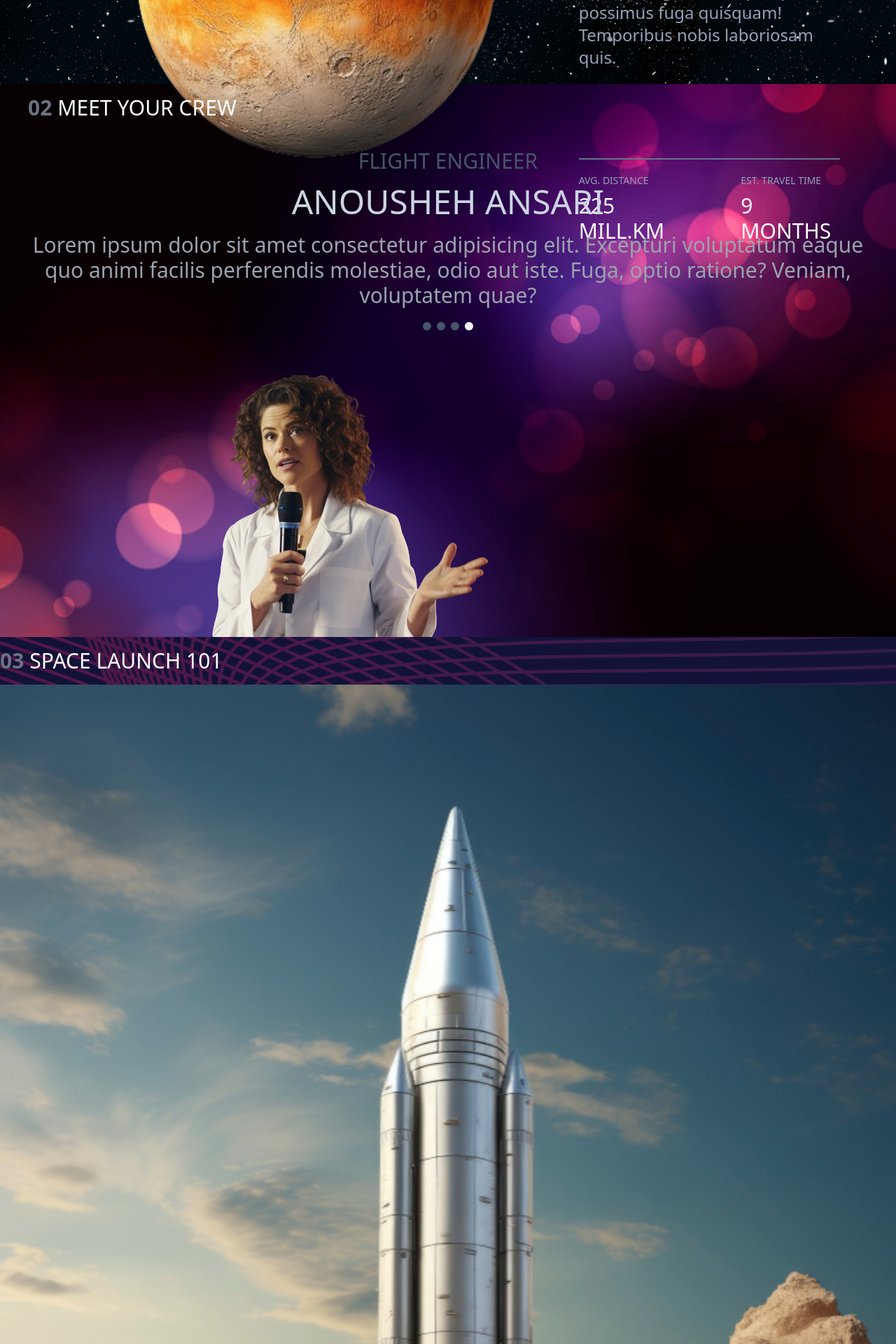
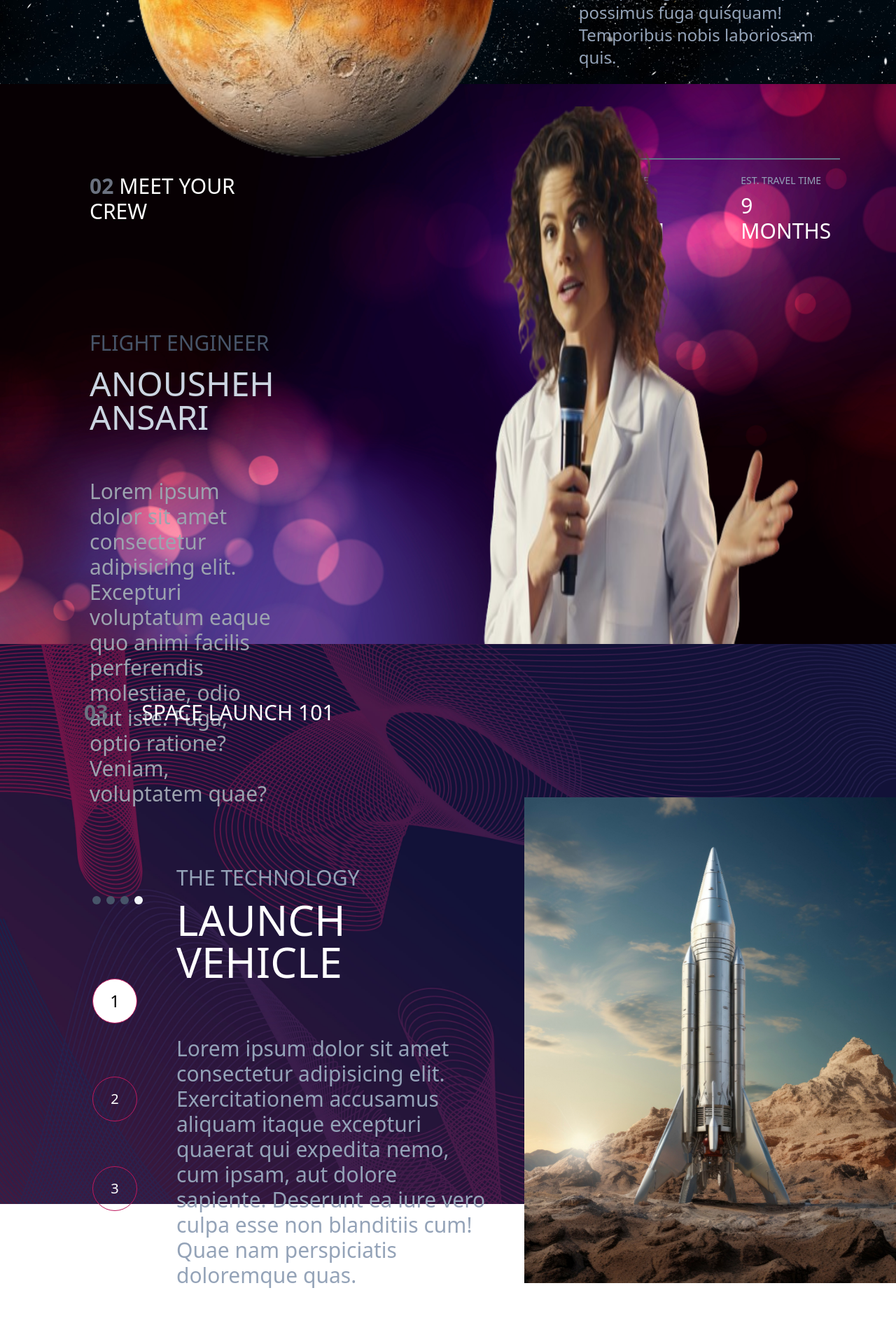
Before and after one commit to mktmakanta/move-landing-page, a React (Vite) app in the folder my-project/: page / in a window 1280 px wide. Shown: the part 1560-3480 px from the top of the page at 70% size. Built offline with nearby package versions, Linux system fonts and the light colour scheme.

Commit message:
today i am able to complete the last screen (desktop) responsive version of the project, will be debugging some components and adding animations to the project

```diff
--- a/my-project/src/Content.jsx
+++ b/my-project/src/Content.jsx
@@ -44,46 +44,48 @@
 
         </div>
     </div>
-    <div className="  px-4 bg-[url('/src/images/background3.jpg')]  bg-cover bg-center text-white text-center space-y-10 md:space-y-16 md:px-10">
-        <div className="">
-          <h3 className="text-2xl py-4 text-left md:text-3xl"><span className="text-gray-500 mr-2 font-bold">02</span>MEET YOUR CREW</h3>
-          <div className="md:mt-6 ">
+    <div className="  px-4 bg-[url('/src/images/background3.jpg')]  bg-cover bg-center text-white text-center space-y-10 md:space-y-16 md:px-10 xl:px-32 xl:h-screen xl:flex ">
+        <div className=" xl:w-5/12">
+          <h3 className="text-2xl py-4 text-left md:text-3xl xl:py-32"><span className="text-gray-500 mr-2 font-bold">02</span>MEET YOUR CREW</h3>
+          <div className="md:mt-6 xl:text-left ">
             <h3 className="text-slate-600 text-2xl my-2 md:my-4 md:text-3xl">FLIGHT ENGINEER</h3>
-            <h2 className="text-3xl text-slate-300 mb-5 md:text-5xl">ANOUSHEH ANSARI</h2>
-            <p className="text-gray-400 text-lg md:text-3xl">Lorem ipsum dolor sit amet consectetur adipisicing elit. Excepturi voluptatum eaque quo animi facilis perferendis molestiae, odio aut iste. Fuga, optio ratione? Veniam, voluptatem quae?</p>
+            <h2 className="text-3xl text-slate-300 mb-5 md:text-5xl ">ANOUSHEH ANSARI</h2>
+            <p className="text-gray-400 text-lg md:text-3xl xl:my-16">Lorem ipsum dolor sit amet consectetur adipisicing elit. Excepturi voluptatum eaque quo animi facilis perferendis molestiae, odio aut iste. Fuga, optio ratione? Veniam, voluptatem quae?</p>
           </div>
-          <div className="flex justify-center my-5 ">
+          <div className="flex justify-center xl:justify-start xl:mt-32 my-5 ">
             <div className="h-3 w-3 bg-slate-600 rounded-full mx-1"></div>
             <div className="h-3 w-3 bg-slate-600 rounded-full mx-1"></div>
             <div className="h-3 w-3 bg-slate-600 rounded-full mx-1"></div>
-            <div className="h-3 w-3 bg-slate-100 rounded-full mx-1"></div>
+            <div className="h-3 w-3 bg-slate-100 rounded-full mx-1 "></div>
           </div>
         </div>
-        <div>
-          <img src="src/images/image2.png" alt="" />
+        <div className="flex items-end">
+          <img src="src/images/image2.png" alt="" className="xl:h-98 xl:w-100"  />
         </div>
 
 
     </div>
-    <div className="bg-[url('/src/images/background4.jpg')]  bg-cover bg-center text-white ">
-        <h3 className="  text-2xl py-4 text-left md:text-3xl"><span className="text-gray-500 mr-2 font-bold">03</span>SPACE LAUNCH 101</h3>
-      <div>
-        <img src="src/images/image3.jpg" alt=""  className="h-3/6 md:h-2/5 w-full"/>
+    <div className="bg-[url('/src/images/background4.jpg')]  bg-cover bg-center  text-white  xl:h-screen xl:px-20 xl:pr-0">
+        <h3 className="  text-2xl py-4 text-left md:text-3xl xl:pt-20"><span className="text-gray-500 mr-2 font-bold xl:px-10 ">03</span>SPACE LAUNCH 101</h3>
+      <div className="xl:flex flex-row-reverse">
+      <div className=" flex items-center">
+        <img src="src/images/image3.jpg" alt=""  className="h-3/6 md:h-2/5 w-full xl:w-96 xl:h-4/5 xl:my-auto"/>
       </div>
-      <div className="md:px-10">
+      <div className="md:px-10 xl:w-3/5 xl:h-3/5  xl:flex items-center justify-between xl:pt-32 xl:space-x-7 ">
 
-          <ul className="flex justify-center ">
+          <ul className="flex justify-center xl:flex-col xl:space-y-16">
             <li className="h-16 w-16 mb-3 mx-3 mt-7 text-2xl rounded-full bg-white text-black flex justify-center items-center border border-pink-700 ">1</li>
             <li className="h-16 w-16 mb-3 mx-3 mt-7 text-xl rounded-full text-white flex justify-center items-center border border-pink-700">2</li>
             <li className="h-16 w-16 mb-3 mx-3 mt-7 text-xl rounded-full  text-white flex justify-center items-center border border-pink-700">3</li>
           </ul>
-          <div className="p-4 md:text-3xl">
+          <div className="p-4 md:text-3xl ">
             <h5 className="text-slate-400 md:mt-10">THE TECHNOLOGY</h5>
             <h2 className="text-4xl md:my-3 md:text-6xl">LAUNCH VEHICLE</h2>
-            <p className="text-slate-400 pb-16">Lorem ipsum dolor sit amet consectetur adipisicing elit. Exercitationem accusamus aliquam itaque excepturi quaerat qui expedita nemo, cum ipsam, aut dolore sapiente. Deserunt ea iure vero culpa esse non blanditiis cum! Quae nam perspiciatis doloremque quas.</p>
+            <p className="text-slate-400 pb-16 xl:pt-16">Lorem ipsum dolor sit amet consectetur adipisicing elit. Exercitationem accusamus aliquam itaque excepturi quaerat qui expedita nemo, cum ipsam, aut dolore sapiente. Deserunt ea iure vero culpa esse non blanditiis cum! Quae nam perspiciatis doloremque quas.</p>
           </div>
 
       </div>
+        </div>
     </div>
   </>
 )
--- a/my-project/tailwind.config.js
+++ b/my-project/tailwind.config.js
@@ -9,12 +9,14 @@
       width: {
         '96': '36rem',
         '98': '48rem',
+        '99': '52rem',
+        '100': '60',
       },
       height: {
         '97': '36rem',
         '98': '48rem',
+        '99': '52rem',
       },
-
     },
   },
   plugins: [],
```
